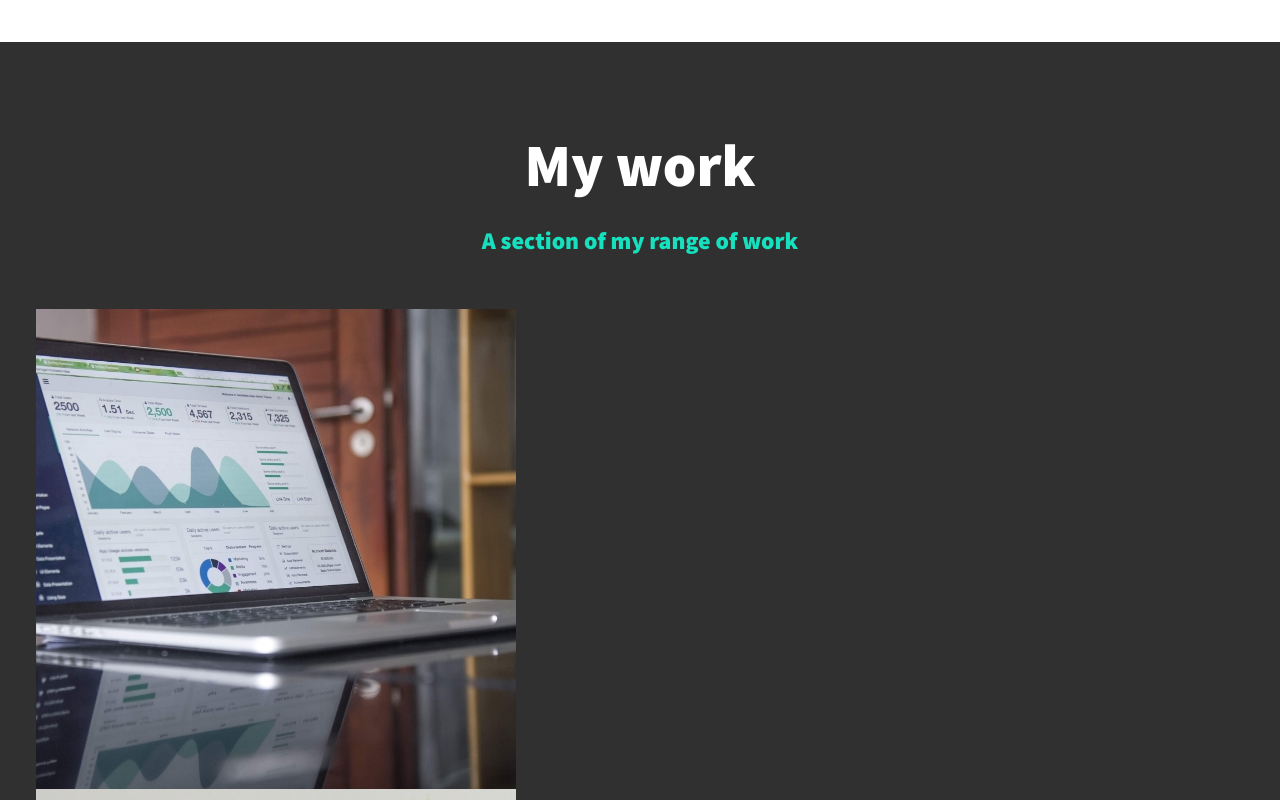
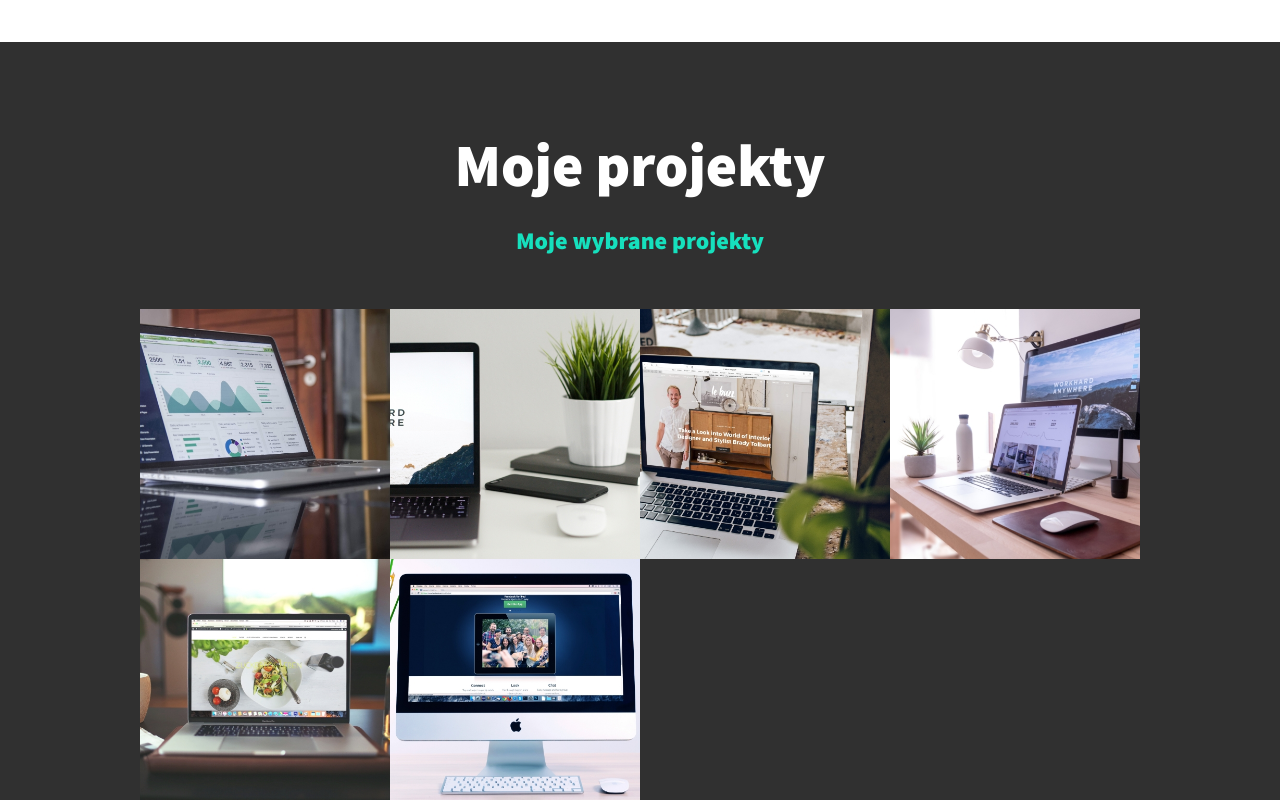
Before and after one commit to BigWojtek7/my-personal-webpage, a React (Vite) app: page / in a window 1280 px wide. Shown: the part 1840-2640 px from the top of the page. Built offline with nearby package versions, Linux system fonts and the light colour scheme.

Commit message:
Add grid to MyWork.jsx

```diff
--- a/src/components/MyWork/MyWork.jsx
+++ b/src/components/MyWork/MyWork.jsx
@@ -2,10 +2,10 @@ import styles from './MyWork.module.css';
 function MyWork() {
   return (
     <section className={styles.myWork} id={styles.work}>
-      <h2 className={styles.title}>My work</h2>
-      <p className={styles.subtitle}>A section of my range of work</p>
+      <h2 className={styles.title}>Moje projekty</h2>
+      <p className={styles.subtitle}>Moje wybrane projekty</p>
       <div className={styles.portfolio}>
-        <a href="#" className={styles.portfolioitem}>
+        <a href="#" className={styles.portfolioItem}>
           <img
             className={styles.portfolioImg}
             src="/images/portfolio-01.jpg"
@@ -13,7 +13,7 @@ function MyWork() {
           />
         </a>
 
-        <a href="#" className={styles.portfolioitem}>
+        <a href="#" className={styles.portfolioItem}>
           <img
             className={styles.portfolioImg}
             src="/images/portfolio-02.jpg"
@@ -21,7 +21,7 @@ function MyWork() {
           />
         </a>
 
-        <a href="#" className={styles.portfolioitem}>
+        <a href="#" className={styles.portfolioItem}>
           <img
             className={styles.portfolioImg}
             src="/images/portfolio-03.jpg"
@@ -29,7 +29,7 @@ function MyWork() {
           />
         </a>
 
-        <a href="#" className={styles.portfolioitem}>
+        <a href="#" className={styles.portfolioItem}>
           <img
             className={styles.portfolioImg}
             src="/images/portfolio-04.jpg"
@@ -37,10 +37,18 @@ function MyWork() {
           />
         </a>
 
-        <a href="#" className={styles.portfolioitem}>
+        <a href="#" className={styles.portfolioItem}>
           <img
             className={styles.portfolioImg}
-            src="/images/portfolio-01.jpg"
+            src="/images/portfolio-05.jpg"
+            alt="Screenshot of my project"
+          />
+        </a>
+
+        <a href="#" className={styles.portfolioItem}>
+          <img
+            className={styles.portfolioImg}
+            src="/images/portfolio-06.jpg"
             alt="Screenshot of my project"
           />
         </a>
--- a/src/components/MyWork/MyWork.module.css
+++ b/src/components/MyWork/MyWork.module.css
@@ -1,16 +1,43 @@
-.myWork{
+.myWork {
   background-color: var(--clr-dark);
   text-align: center;
 }
 
-.title{
-  color: var(--clr-light)
+.title {
+  color: var(--clr-light);
 }
 
-.subtitle{
+.subtitle {
   color: var(--clr-accent);
   font-weight: var(--fw-bold);
   font-size: var(--fs-h3);
   margin-bottom: 2em;
+}
 
+.portfolio {
+  display: grid;
+  grid-template-columns: repeat(auto-fit, minmax(250px, 1fr));
+  max-width: 1000px;
+  margin: 0 auto;
 }
+.portfolioItem {
+  margin: 0 auto;
+  background: var(--clr-accent);
+  overflow: hidden;
+}
+
+.portfolioItem:focus {
+  position: relative;
+  z-index: 2;
+}
+.portfolioImg:hover,
+.portfolioItem:focus .portfolioImg {
+  transform: scale(1.2);
+  opacity: 0.5;
+}
+
+.portfolioImg {
+  transition:
+    transform 750ms cubic-bezier(0.5, 0, 0.5, 1),
+    opacity 250ms linear;
+}
```
